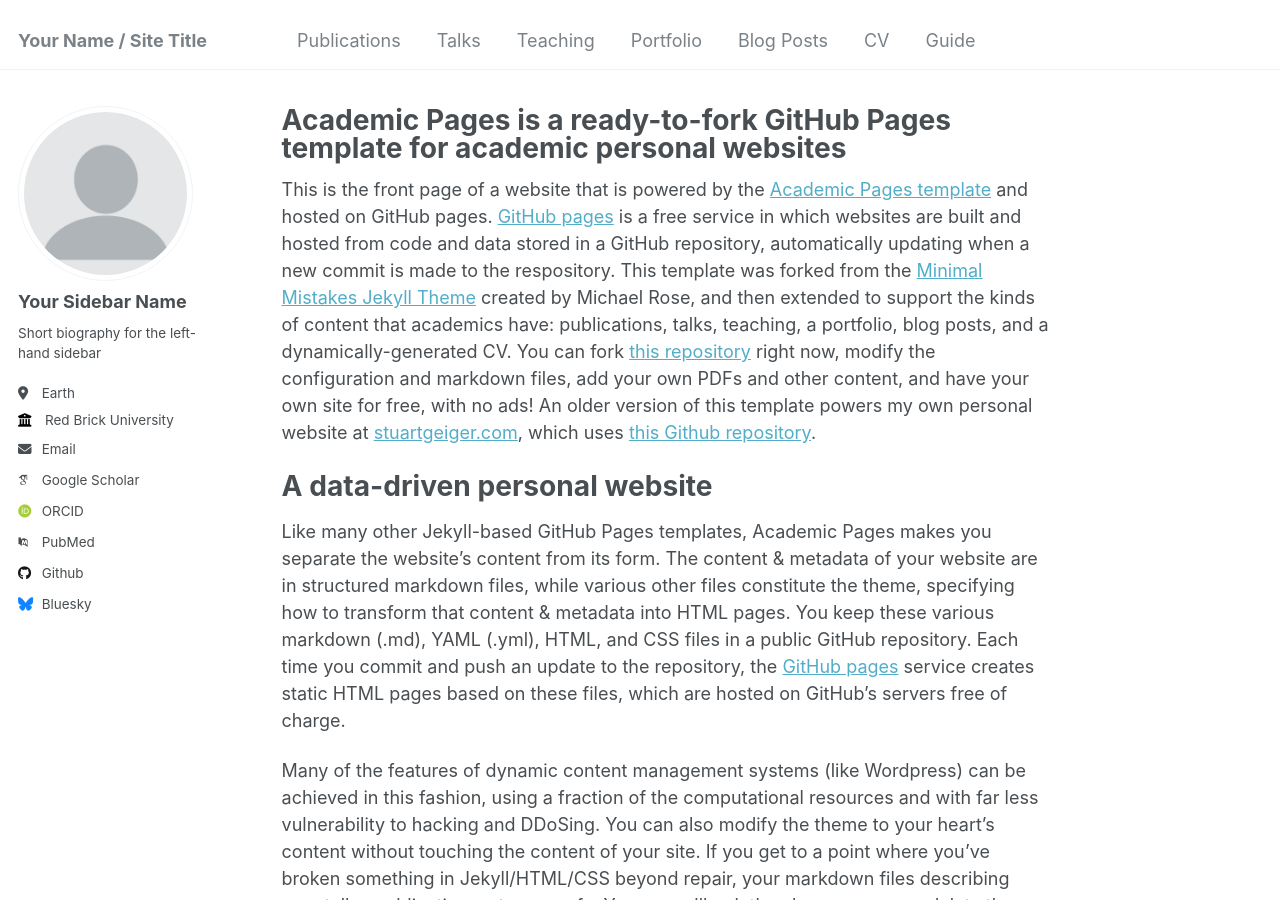
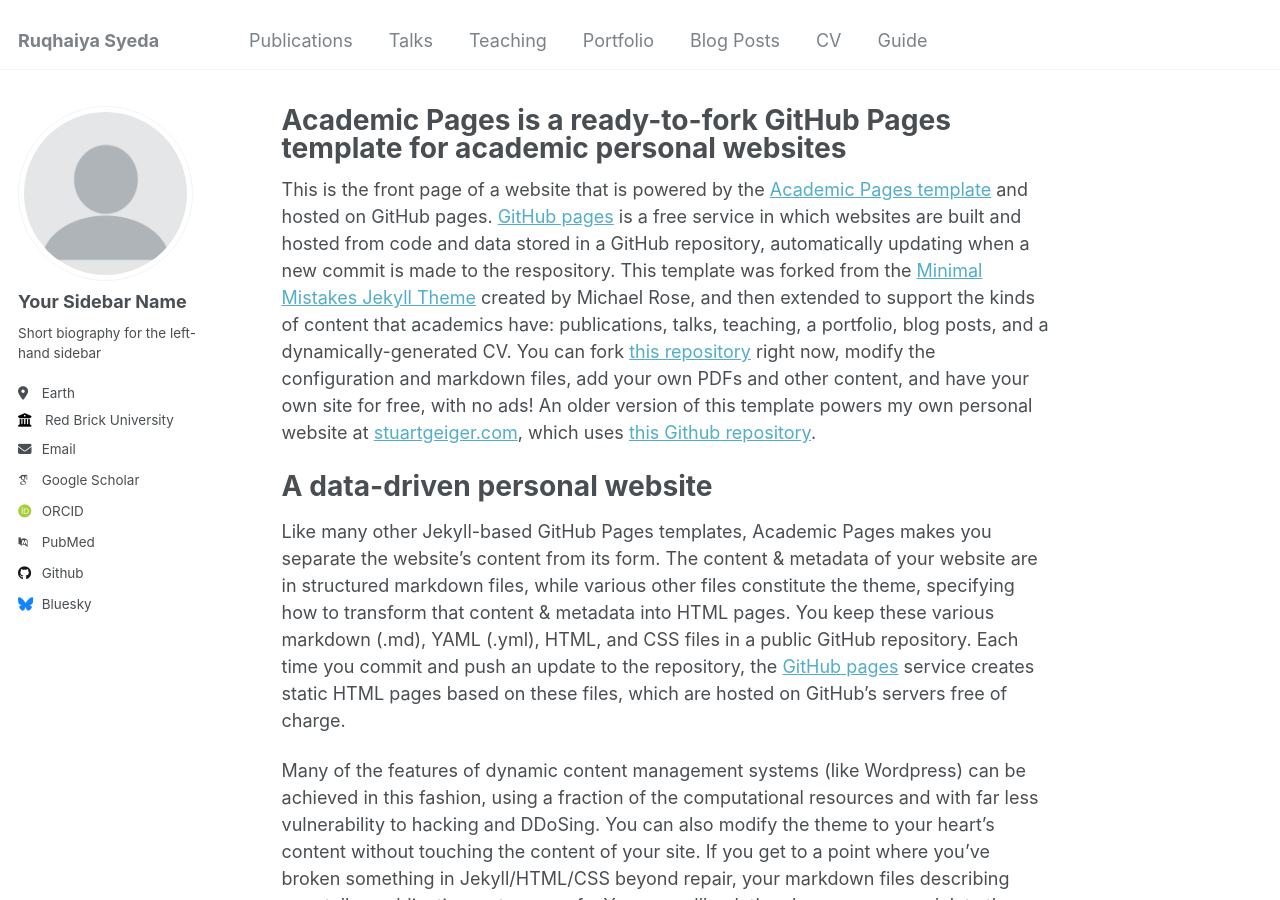
Before and after one commit to Ruqhaiya/ruqhaiya.github.io, a Jekyll site: the page built from _pages/about.md, in a window 1280 px wide and 900 px high. Built offline with Jekyll 4.4.1, drawn with Linux system fonts in a browser that asks for light colours; some web fonts are replaced.

Commit message:
Update _config.yml

```diff
--- a/_config.yml
+++ b/_config.yml
@@ -8,7 +8,7 @@
 
 # Basic Site Settings
 locale                   : "en-US"
-title                    : "Your Name / Site Title"
+title                    : "Ruqhaiya Syeda"
 title_separator          : "-"
 name                     : &name "Your Name"
 description              : &description "personal description"
```
